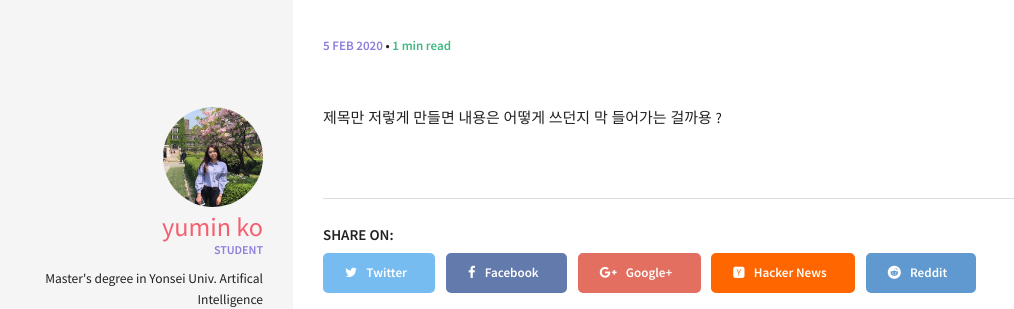
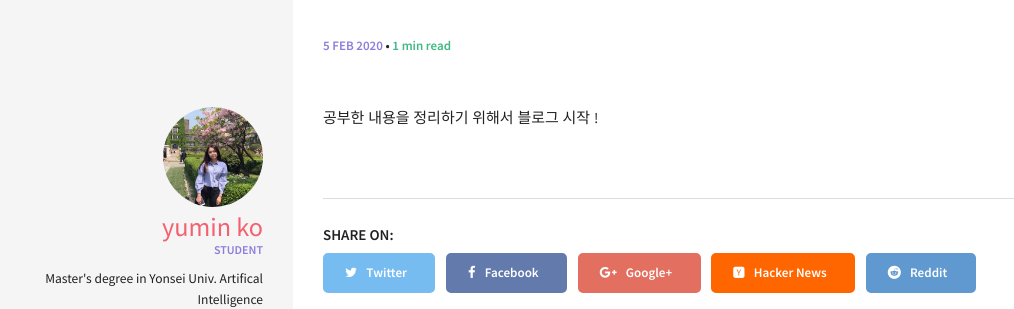
Before and after one commit to yuminko/yuminko.github.io, a Jekyll site: the page built from _posts/2020-02-05-START-BLOG.md, in a window 1280 px wide. Shown: the part 172-481 px from the top of the page, without its empty margins (27-1041 px from the left). Built offline with Jekyll 4.4.1, drawn with Linux system fonts in a browser that asks for light colours; our own code applies the rules of GitHub Pages for plain Markdown files.

Commit message:
Update 2020-02-05-START-BLOG.md

```diff
--- a/_posts/2020-02-05-START-BLOG.md
+++ b/_posts/2020-02-05-START-BLOG.md
@@ -1,2 +1 @@
-제목만 저렇게 만들면
-내용은 어떻게 쓰던지 막 들어가는 걸까용 ?
+공부한 내용을 정리하기 위해서 블로그 시작 !
```
